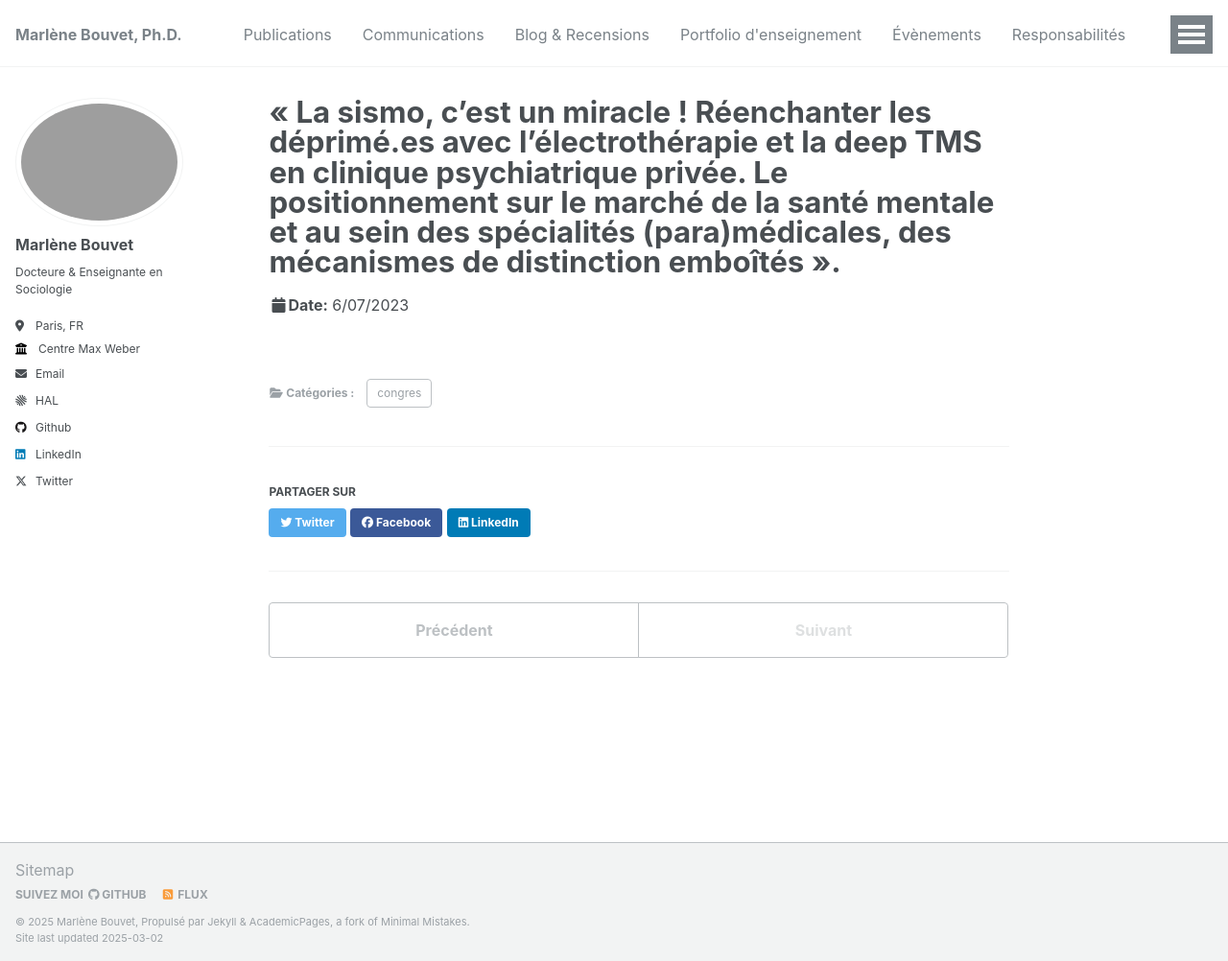
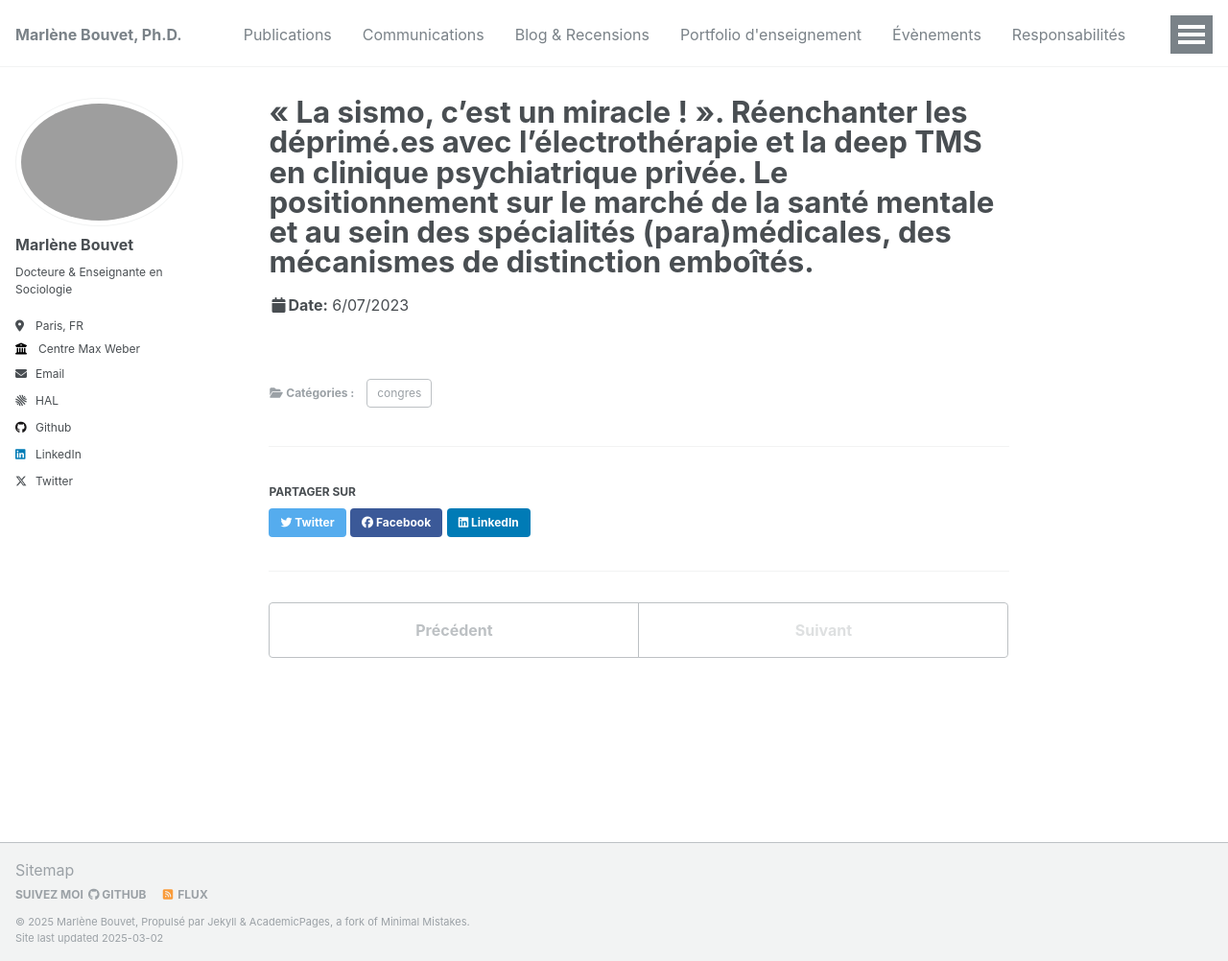
Before and after one commit to marlenebouvet/marlenebouvet.fr, a Jekyll site: the page built from _talks/Congrès & colloques/2023 afs sismo.md, in a window 1280 px wide and 1002 px high. Shown: the whole window at 96% size. Built offline with Jekyll 4.4.1, drawn with Linux system fonts in a browser that asks for light colours; some web fonts are replaced.

```diff
--- a/_talks/Congrès & colloques/2023 afs sismo.md
+++ b/_talks/Congrès & colloques/2023 afs sismo.md
@@ -1,5 +1,5 @@
 ---
-title: "« La sismo, c’est un miracle ! Réenchanter les déprimé.es avec l’électrothérapie et la deep TMS en clinique psychiatrique privée. Le positionnement sur le marché de la santé mentale et au sein des spécialités (para)médicales, des mécanismes de distinction emboîtés »."
+title: "« La sismo, c’est un miracle ! ». Réenchanter les déprimé.es avec l’électrothérapie et la deep TMS en clinique psychiatrique privée. Le positionnement sur le marché de la santé mentale et au sein des spécialités (para)médicales, des mécanismes de distinction emboîtés."
 collection: talks
 type: "Conference"
 category: congres
```
